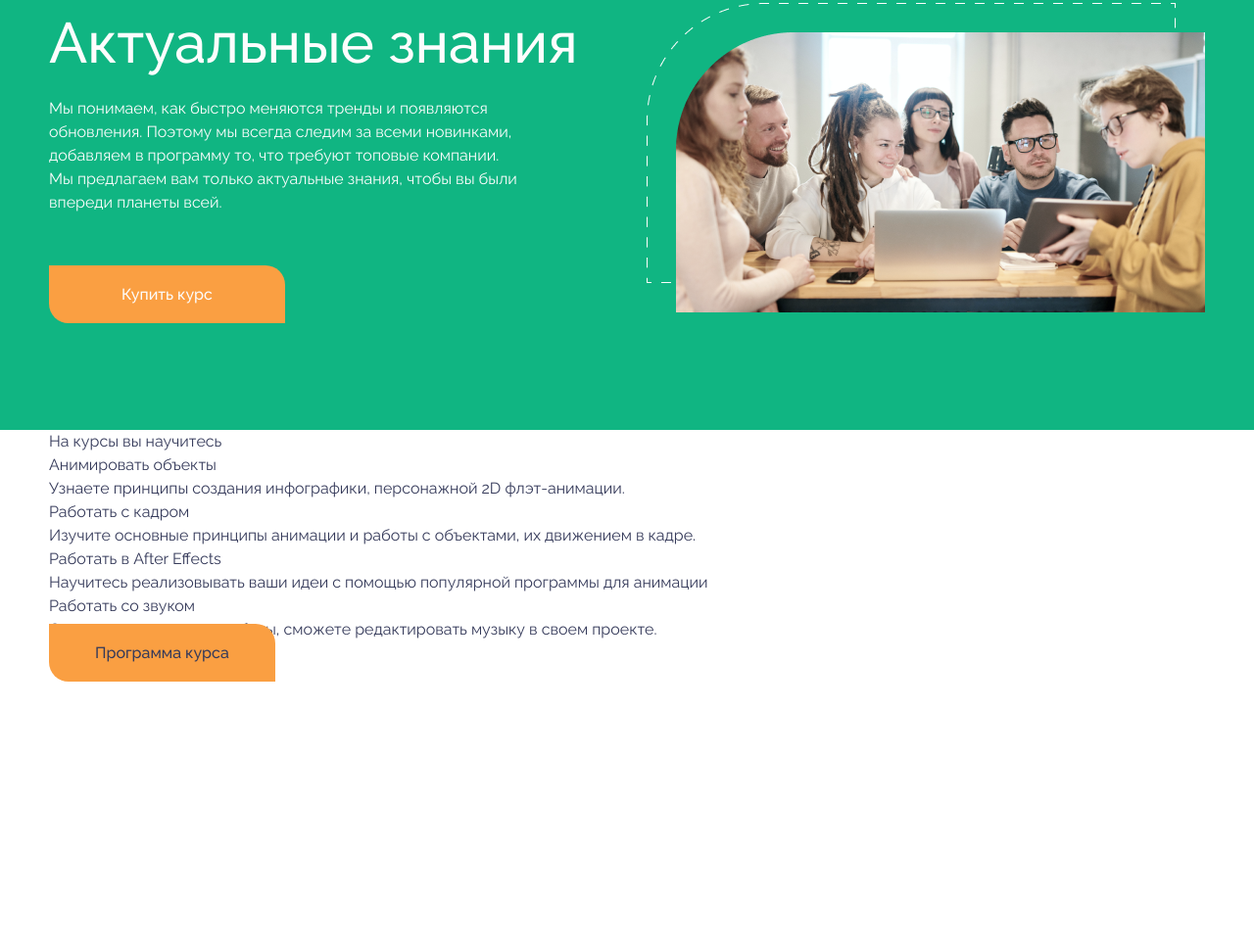
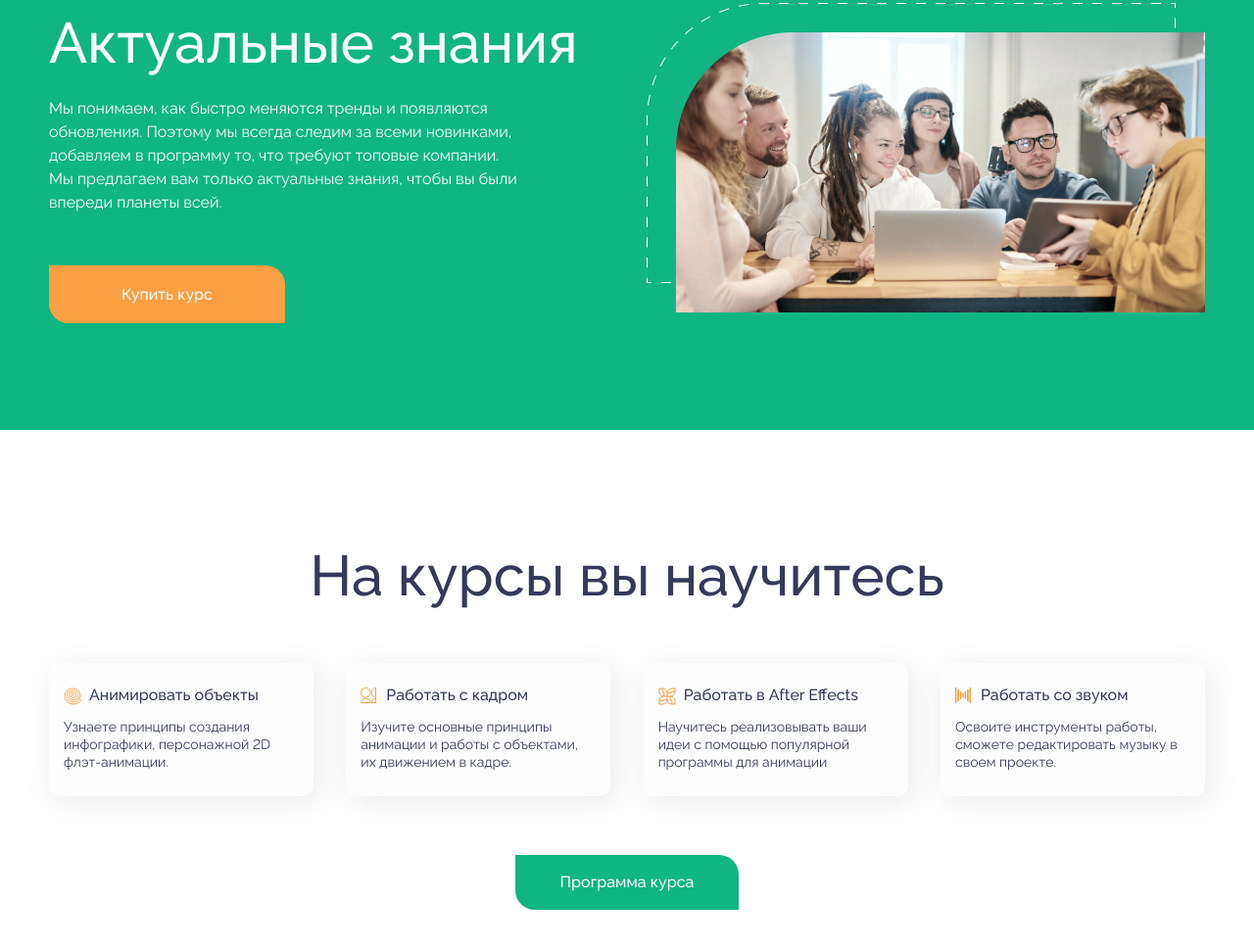
Before and after one commit to Daniil-gavrilooov/ementor_motion-design, a plain HTML site: page app/index.html in a window 1280 px wide. Shown: the part 1769-2736 px from the top of the page at 98% size. Before the commit the page ends 2465 px from the top, so only its background shows below. Drawn offline with Linux system fonts and the light colour scheme.

Commit message:
finish  section (cours)

```diff
--- a/app/index.html
+++ b/app/index.html
@@ -190,7 +190,7 @@
 
                 <div class="cours__content">
                     <div class="cours__item">
-                        <h6 class="cours__title">
+                        <h6 class="cours__item-title">
                             Анимировать объекты
                         </h6>
                         <p class="cours__description">
@@ -198,7 +198,7 @@
                         </p>
                     </div>
                     <div class="cours__item">
-                        <h6 class="cours__title">
+                        <h6 class="cours__item-title">
                             Работать с кадром
                         </h6>
                         <p class="cours__description">
@@ -206,7 +206,7 @@
                         </p>
                     </div>
                     <div class="cours__item">
-                        <h6 class="cours__title">
+                        <h6 class="cours__item-title">
                             Работать в After Effects
                         </h6>
                         <p class="cours__description">
@@ -214,7 +214,7 @@
                         </p>
                     </div>
                     <div class="cours__item">
-                        <h6 class="cours__title">
+                        <h6 class="cours__item-title">
                             Работать со звуком
                         </h6>
                         <p class="cours__description">
--- /dev/null
+++ b/app/scss/_cours.scss
@@ -0,0 +1,107 @@
+.cours {
+    padding: 120px 0;
+    &__head {
+        display: flex;
+        justify-content: center;
+        margin-bottom: 60px;
+    }
+
+    &__title {
+        font-weight: 500;
+        font-size: 58px;
+        line-height: 100%;
+    }
+
+    &__content {
+        display: flex;
+        justify-content: space-between;
+        align-items: center;
+        margin-bottom: 60px;
+        flex-wrap: wrap;
+    }
+
+    &__item {
+        padding: 25px 15px;
+        background: #fdfdfd;
+        box-shadow: 5px 5px 30px rgba(101, 101, 101, 0.12);
+        border-radius: 10px;
+
+        &-title {
+            font-weight: 500;
+            font-size: 16px;
+            line-height: 100%;
+            font-feature-settings: "pnum" on, "lnum" on;
+            padding-left: 26px;
+            position: relative;
+            &::before{
+                position: absolute;
+                content: '';
+                left: 0%;
+                top: 0%;
+                width: 16px;
+                height: 18px;
+            }
+        }
+
+
+    }
+
+    &__content{
+        & .cours__item:nth-child(1) .cours__item-title::before{
+            width: 18px;
+            background-image: url(../images/cours__title-icon\ 1.svg);
+
+        }
+        & .cours__item:nth-child(2) .cours__item-title::before{
+            height: 16px;
+            background-image: url(../images/cours__title-icon\ 2.svg);
+
+        }
+        & .cours__item:nth-child(3) .cours__item-title::before{
+            width: 18px;
+            background-image: url(../images/cours__title-icon\ 3.svg);
+
+        }
+        & .cours__item:nth-child(4) .cours__item-title::before{
+            height: 16px;
+            background-image: url(../images/cours__title-icon\ 4.svg);
+
+        }
+    }
+
+    &__description {
+        font-size: 14px;
+        line-height: 130%;
+        font-feature-settings: "pnum" on, "lnum" on;
+        margin-top: 15px;
+        max-width: 240px;
+    }
+
+    &__btn {
+        display: flex;
+        justify-content: center;
+        color: $white;
+        & .section__btn {
+            padding: 20px 46px;
+            background-color: $green;
+        }
+    }
+}
+
+@media (max-width: 1100px) {
+    .cours {
+        &__content {
+            justify-content: center;
+            gap: 30px;
+        }
+    }
+}
+@media (max-width: 600px) {
+    .cours {
+        padding: 50px 0;
+        text-align: center;
+        &__title {
+            font-size: 45px;
+        }
+    }
+}
--- a/app/scss/style.scss
+++ b/app/scss/style.scss
@@ -5,6 +5,7 @@
 @import '_cours-info';
 @import '_statistic';
 @import '_offer';
+@import '_cours';
 
 body {
     font-family: "Raleway", sans-serif;
```
Also changed, not shown: app/css/style.min.css, app/images/cours__title-icon 1.svg (added), app/images/cours__title-icon 2.svg (added), app/images/cours__title-icon 3.svg (added), app/images/cours__title-icon 4.svg (added).
